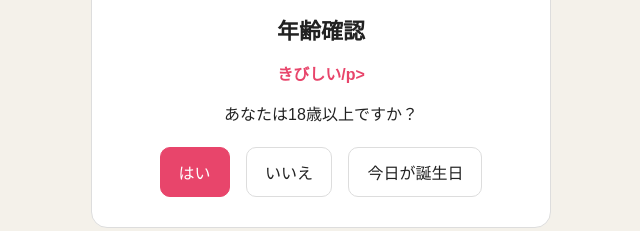
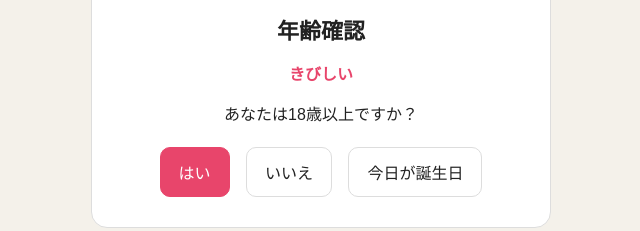
Before and after one commit to Wakasyamo/HappyBirthdayForYou, a plain HTML site: page index.html in a window 1280 px wide. Shown: the part 341-572 px from the top of the page, 319-959 px from the left. Drawn offline with Linux system fonts and the light colour scheme.

Commit message:
Update index.html

```diff
--- a/index.html
+++ b/index.html
@@ -47,7 +47,7 @@ button:disabled{opacity:.4;cursor:not-allowed}
 <label class="fl">アイコンを選ぶ<input type="file" accept="image/*" id="ui" hidden></label>
 </div></div>
 <h1>年齢確認</h1>
-<p class="warn">きびしい/p>
+<p class="warn">きびしい</p>
 <p>あなたは18歳以上ですか？</p>
 <div id="b1">
 <button class="p" onclick="q2('yes')">はい</button>
```
